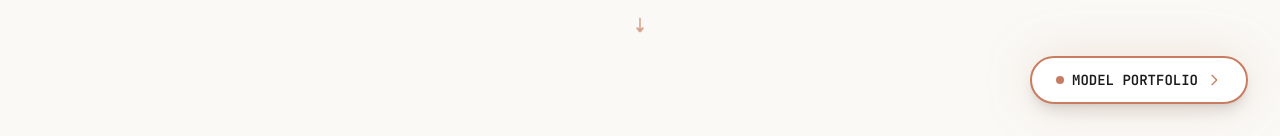
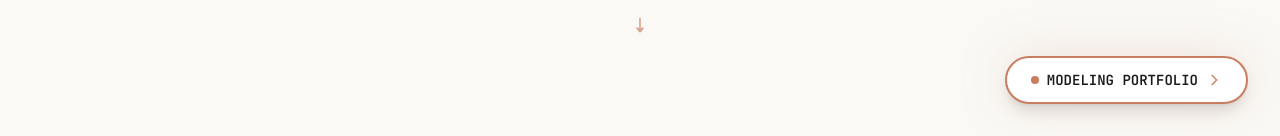
Before and after one commit to AbhiN34/Personal-Website, a Next.js app: page / in a window 1280 px wide. Shown: the part 664-800 px from the top of the page. Built offline with nearby package versions, Linux system fonts and the light colour scheme; a web font is replaced by a local one.

Commit message:
Your message

```diff
--- a/components/FakeBrowserHero.tsx
+++ b/components/FakeBrowserHero.tsx
@@ -217,7 +217,7 @@ export default function FakeBrowserHero() {
           <div className="relative bg-white border-2 border-accent-primary rounded-full px-6 py-3 shadow-lg">
             <div className="flex items-center gap-2">
               <div className="w-2 h-2 bg-accent-primary rounded-full animate-pulse"></div>
-              <span className="font-mono text-sm text-text-dark font-semibold">MODEL PORTFOLIO</span>
+              <span className="font-mono text-sm text-text-dark font-semibold">MODELING PORTFOLIO</span>
               <svg className="w-4 h-4 text-accent-primary group-hover:translate-x-1 transition-transform" fill="none" stroke="currentColor" viewBox="0 0 24 24">
                 <path strokeLinecap="round" strokeLinejoin="round" strokeWidth={2} d="M9 5l7 7-7 7" />
               </svg>
```
